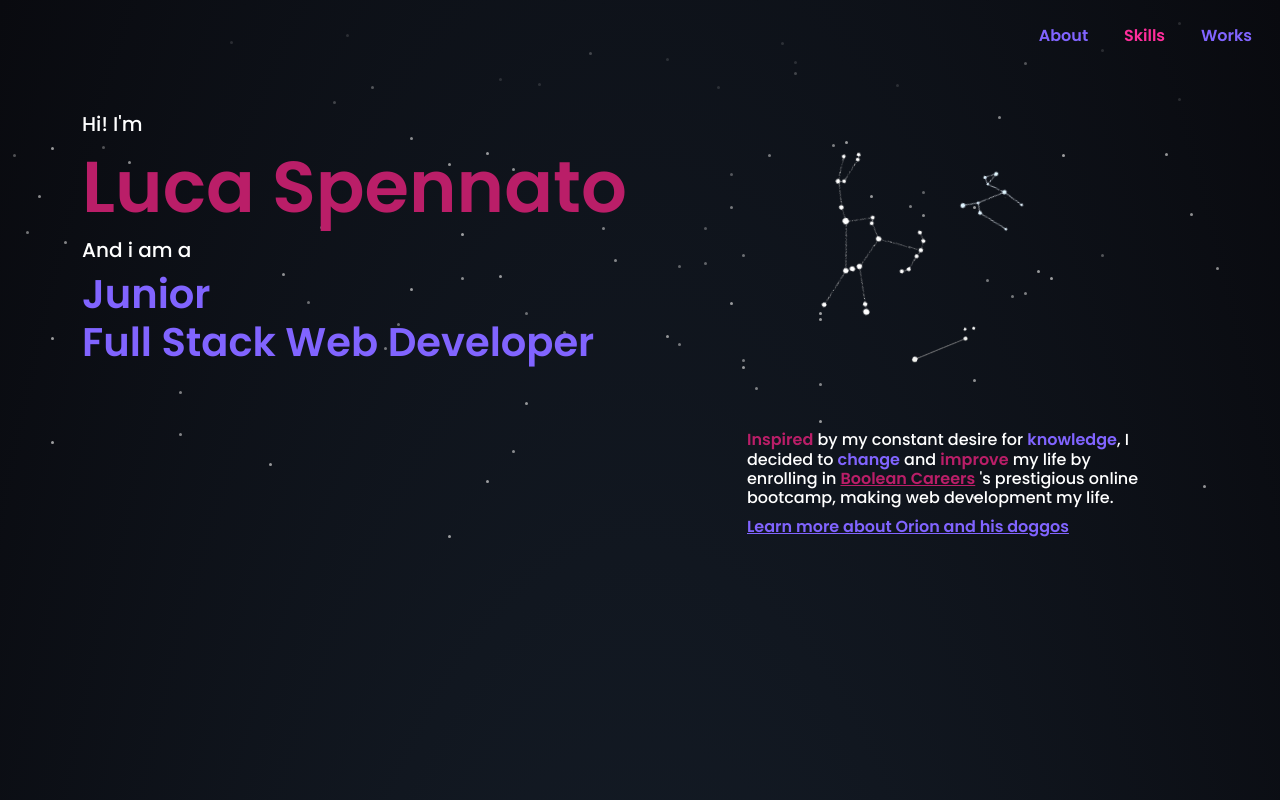
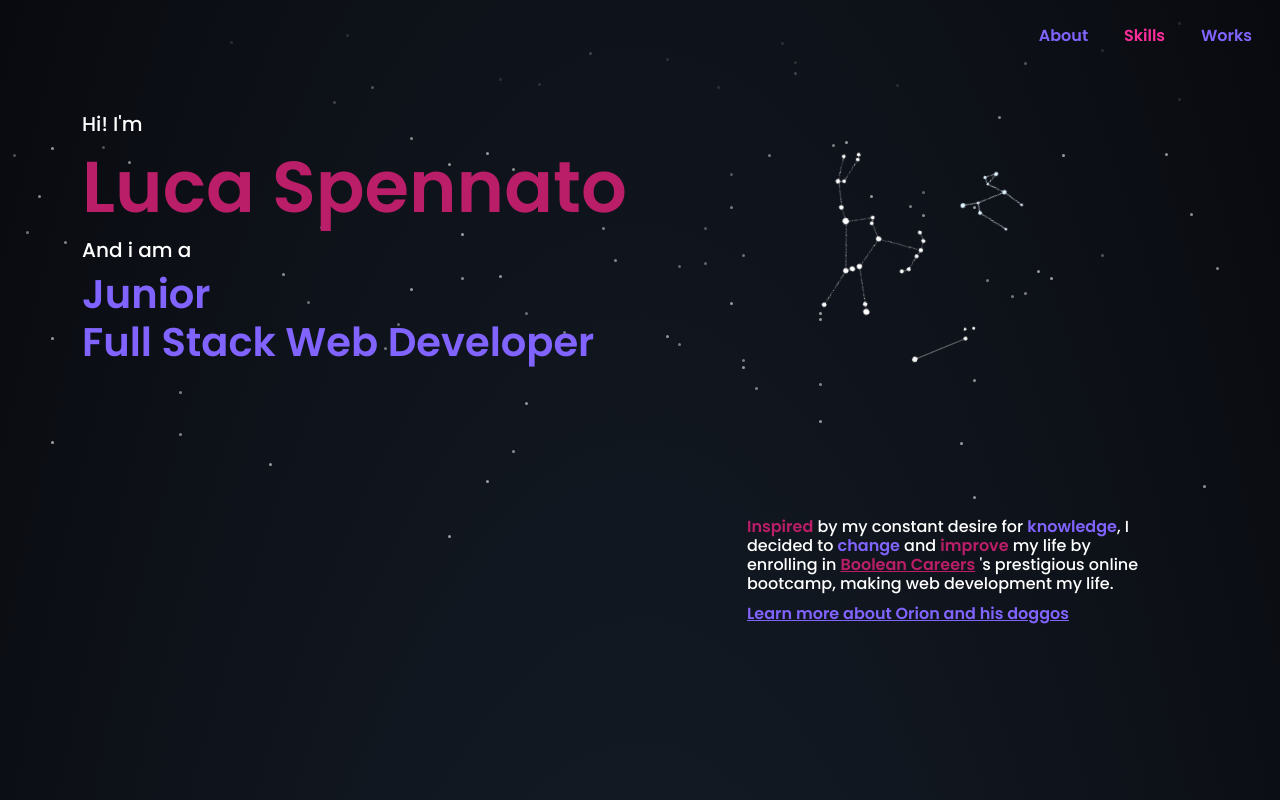
Before and after one commit to LucaSpennato/Luca-Spennato, a Vue app: page / in a window 1280 px wide. Shown: the top 800 px of the page. Built offline with nearby package versions, Linux system fonts and the light colour scheme.

Commit message:
style: :art: improved html structure

```diff
--- a/src/components/mainComponents/AboutSection.vue
+++ b/src/components/mainComponents/AboutSection.vue
@@ -1,6 +1,6 @@
 <template>
-  <section id="about" class="container py-5">
-    <div class="row">
+  <section id="about" class="row">
+
     <div class="col-12 col-md-10 m-auto text-center text-md-start mb-3">
       <h4 class="pageStyleWordLight text-capitalize">
         something about me
@@ -18,7 +18,6 @@
       Officiis adipisci at neque quam a. Atque sed sunt ducimus quia aperiam ut, illum illo dolores expedita obcaecati enim dolorem eveniet quidem totam quasi cupiditate voluptatibus cumque placeat necessitatibus sint.
     </div>
 
-    </div>
   </section>
 </template>
 
--- a/src/components/mainComponents/PresentationSection.vue
+++ b/src/components/mainComponents/PresentationSection.vue
@@ -1,6 +1,6 @@
 <template>
-  <section id="presentation" class="container my-5 position-relative">
-    <div class="row">
+  <section id="presentation" class="row position-relative">
+
     <div class="col-12 col-sm-10 col-lg-8 mb-2">
         <h5>
             Hi! I'm
@@ -33,7 +33,7 @@
             Learn more about Orion and his doggos
         </a>
     </div>
-    </div>
+
   </section>
 </template>
 
--- a/src/components/mainComponents/SkillsSection.vue
+++ b/src/components/mainComponents/SkillsSection.vue
@@ -1,6 +1,6 @@
 <template>
-  <section id="skills" class="container py-5">
-    <div class="row">
+  <section id="skills" class="row">
+
     <div class="col-8 m-auto mb-3">
       <h4 class="pageStyleWordLight text-capitalize">
         my skills
@@ -17,9 +17,8 @@
       Voluptatibus, tempora tempore impedit eum necessitatibus facilis dolorem corporis optio, eos reiciendis esse consectetur? Omnis praesentium deleniti culpa, ipsam illum in exercitationem assumenda quidem quis, iure blanditiis sed voluptate eveniet!
       Ea in soluta, natus est quaerat incidunt sit quia, impedit facilis quidem porro corrupti earum nulla, illo numquam nobis sequi quo quos. Veniam nesciunt, velit ducimus suscipit incidunt non aut!
       Fugiat dolor sint mollitia voluptatibus placeat blanditiis atque perferendis. Nemo quod earum voluptate enim architecto maxime rem amet voluptates harum magnam dicta atque, voluptatibus laborum, deserunt natus aperiam provident dignissimos.
+    </div>
 
-      </div>
-    </div>
   </section>
 </template>
 
--- a/src/components/mainComponents/WorksSection.vue
+++ b/src/components/mainComponents/WorksSection.vue
@@ -1,6 +1,6 @@
 <template>
-  <section id="works" class="container py-5">
-    <div class="row">
+  <section id="works" class="row">
+
     <div class="col-12 m-auto mb-3">
         <h4 class="pageStyleWordLight text-capitalize">
         Works i've done
@@ -20,7 +20,6 @@
       <button class="btn btn-danger" @click="$_nextSlideOnClick()">Next</button>
     </div>
 
-    </div>
   </section>
 </template>
 
--- a/src/pages/MainComponent.vue
+++ b/src/pages/MainComponent.vue
@@ -2,16 +2,16 @@
 
     <main>
 
-        <div class="container-fluid p-0 m-0" :ref="'presentationSection'" currentScrollData="0">
+        <div class="container my-5" :ref="'presentationSection'" currentScrollData="0">
           <PresentationSection  />
         </div>
-        <div class="container-fluid p-0 m-0" :ref="'aboutSection'" currentScrollData="1">
+        <div class="container py-5" :ref="'aboutSection'" currentScrollData="1">
           <AboutSection  />
         </div>
-        <div class="container-fluid p-0 m-0" :ref="'skillsSection'" currentScrollData="2">
+        <div class="container py-5" :ref="'skillsSection'" currentScrollData="2">
           <SkillsSection  />
         </div>
-        <div class="container-fluid p-0 m-0" :ref="'worksSection'" currentScrollData="3">
+        <div class="container py-5" :ref="'worksSection'" currentScrollData="3">
           <WorksSection />
         </div>
 
```
Lines whose indentation alone changed are shown as unchanged.
